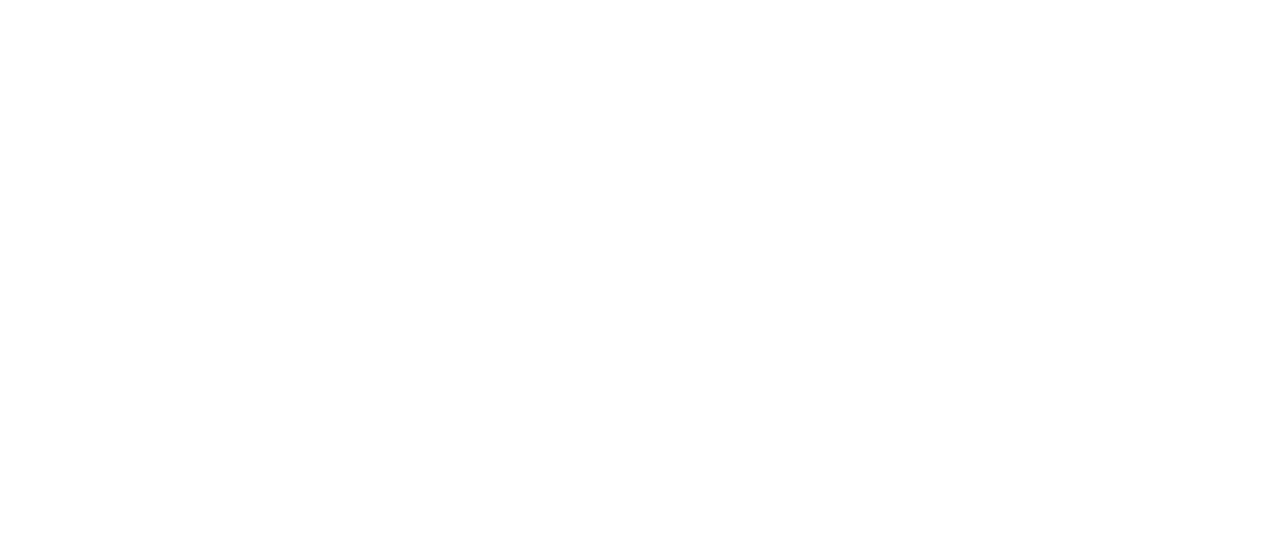
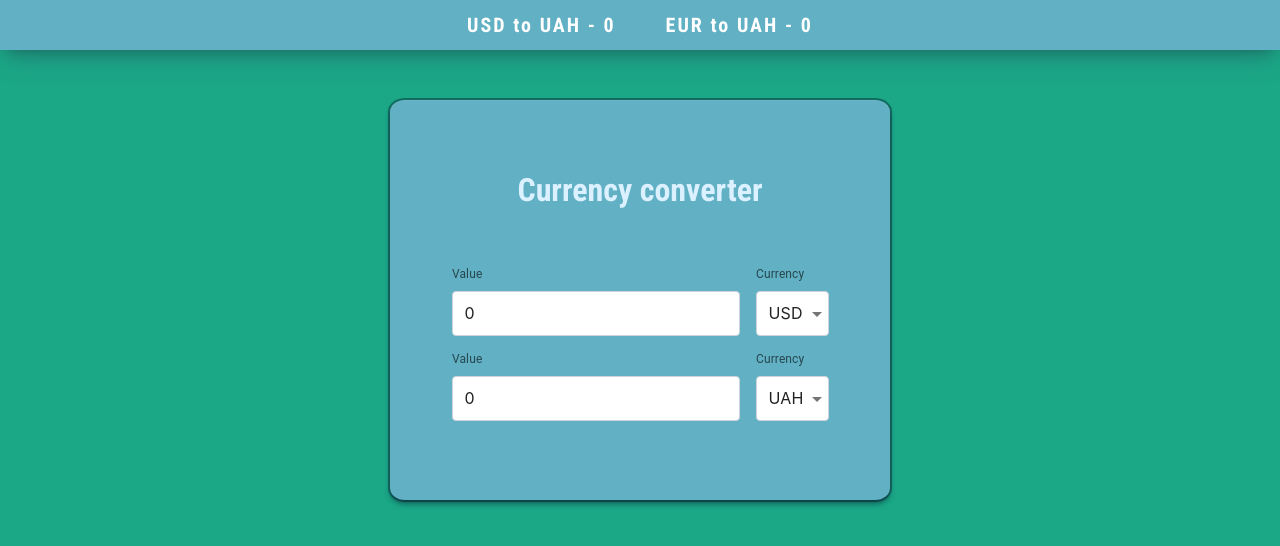
Before and after one commit to h4p4l4/currency-converter, a React (Create React App) app: page / in a window 1280 px wide. Shown: the top 546 px of the page. Built offline with nearby package versions, Linux system fonts and the light colour scheme; no server answers.

Commit message:
initial commit

```diff
--- a/package.json
+++ b/package.json
@@ -3,6 +3,9 @@
   "version": "0.1.0",
   "private": true,
   "dependencies": {
+    "@emotion/react": "^11.10.4",
+    "@emotion/styled": "^11.10.4",
+    "@mui/material": "^5.10.9",
     "@testing-library/jest-dom": "^5.16.5",
     "@testing-library/react": "^13.4.0",
     "@testing-library/user-event": "^13.5.0",
--- a/public/index.html
+++ b/public/index.html
@@ -3,6 +3,9 @@
   <head>
     <meta charset="utf-8" />
     <link rel="icon" href="%PUBLIC_URL%/favicon.ico" />
+    <link rel="preconnect" href="https://fonts.googleapis.com">
+    <link rel="preconnect" href="https://fonts.gstatic.com" crossorigin>
+    <link href="https://fonts.googleapis.com/css2?family=Roboto+Condensed:wght@300;400;700&display=swap" rel="stylesheet">
     <meta name="viewport" content="width=device-width, initial-scale=1" />
     <meta name="theme-color" content="#000000" />
     <meta
--- a/src/App.scss
+++ b/src/App.scss
@@ -0,0 +1,49 @@
+body {
+  font-family: 'Roboto Condensed', sans-serif;
+  background-color: #1BA887;
+}
+
+body, p, h1 {
+  margin: 0;
+}
+
+.header {
+  display: flex;
+  gap: 50px;
+  justify-content: center;
+  align-items: center;
+  width: 100%;
+  height: 50px;
+  background-color: #61B0C4;
+  margin-bottom: 50px;
+  box-shadow: rgba(50, 50, 93, 0.25) 0px 13px 27px -5px, rgba(0, 0, 0, 0.3) 0px 8px 16px -8px;
+
+  &__text {
+    color: white;
+    font-weight: 600;
+    font-size: 20px;
+    letter-spacing: 2px;
+  }
+}
+
+.main {
+  display: flex;
+  flex-direction: column;
+  justify-content: center;
+  align-items: center;
+  width: 500px;
+  margin: auto;
+  height: 400px;
+  border-radius: 3%;
+  background-color: #61B0C4;
+  box-shadow: rgba(6, 24, 44, 0.4) 0px 0px 0px 2px, rgba(6, 24, 44, 0.65) 0px 4px 6px -1px, rgba(255, 255, 255, 0.08) 0px 1px 0px inset;
+
+  &__title {
+    color: #DCF1FF;
+    margin-bottom: 50px;
+  }
+}
+
+.currencyField {
+  width: 50px;
+}
--- a/src/App.tsx
+++ b/src/App.tsx
@@ -1,9 +1,150 @@
-import React from 'react';
+import React, {useState} from 'react';
 import './App.scss';
+import './api';
+import {convert} from './api';
+import FormControl from '@mui/material/FormControl';
+import {BootstrapInput} from './BootstrapInput';
+import InputLabel from '@mui/material/InputLabel';
+import {NativeSelect} from '@mui/material';
 
 function App() {
+    const [UsdUahRate, setUsdUahRate] = useState(0);
+    const [EurUahRate, setEurUahRate] = useState(0);
+    const [UsdEurRate, setUsdEurRate] = useState(0);
+    const [firstCurrency, setFirstCurrency] = useState('USD');
+    const [secondCurrency, setSecondCurrency] = useState('UAH');
+    const [firstInputValue, setFirstInputValue] = useState(0);
+    const [secondInputValue, setSecondInputValue] = useState(0);
+
+    convert('USD', 'UAH', setUsdUahRate);
+    convert('EUR', 'UAH', setEurUahRate);
+    convert('USD', 'EUR', setUsdEurRate);
+
+    const handleFirstCurrencyChange = (value: any) => {
+        setFirstCurrency(value);
+    };
+
+    const handleSecondCurrencyChange = (value: any) => {
+        setSecondCurrency(value);
+    };
+
+    const handleFirstInputChange = (value: any) => {
+        setFirstInputValue(value); //value = 1
+        console.log(firstInputValue); //0
+        const calculated = calculateValue(firstInputValue, firstCurrency, secondCurrency); //первым параметром туда
+        //передаётся 0, соответственно возвращается тоже 0. Нужное значение передаётся только при повторном вызове handleFirstInputChange
+        setSecondInputValue(calculated);
+        console.log(secondInputValue); //Должно быть 36.41, на деле 0
+    };
+    const handleSecondInputChange = (value: any) => {
+        setSecondInputValue(value);
+    };
+
+    const calculateValue = (value: number, first: string, second: string): number => {
+        const UsdToUah = +value * UsdUahRate;
+        const UsdToEur = +value * UsdEurRate;
+        const UahToUsd = +value / UsdUahRate;
+        const UahToEur = +value / EurUahRate;
+        const EurToUsd = +value / UsdEurRate;
+        const EurToUah = +value * EurUahRate;
+
+        if (first === 'USD') {
+            switch (second) {
+            case 'UAH':
+                return UsdToUah;
+            case 'EUR':
+                return UsdToEur;
+            default:
+                return value;
+            }
+        }
+
+        if (first === 'UAH') {
+            switch (second) {
+            case 'USD':
+                return UahToUsd;
+            case 'EUR':
+                return UahToEur;
+            default:
+                return value;
+            }
+        }
+
+        if (first === 'EUR') {
+            switch (second) {
+            case 'UAH':
+                return EurToUah;
+            case 'USD':
+                return EurToUsd;
+            default:
+                return value;
+            }
+        }
+
+        return 0;
+    };
+
     return (
         <div className="App">
+            <header className="header">
+                <p className="header__text">USD to UAH - {UsdUahRate}</p>
+                <p className="header__text">EUR to UAH - {EurUahRate}</p>
+            </header>
+
+            <div className="main">
+                <h1 className="main__title">Currency converter</h1>
+                <div>
+                    <FormControl sx={{ m: 1 }} variant="standard">
+                        <InputLabel htmlFor="demo-customized-textbox">Value</InputLabel>
+                        <BootstrapInput
+                            id="demo-customized-textbox"
+                            value={firstInputValue}
+                            onChange={e => handleFirstInputChange(e.target.value)}
+                            type="number"
+                        />
+                    </FormControl>
+
+                    <FormControl sx={{ m: 1 }} variant="standard">
+                        <InputLabel htmlFor="demo-customized-select-native">Currency</InputLabel>
+                        <NativeSelect
+                            id="demo-customized-select-native"
+                            value={firstCurrency}
+                            onChange={e => handleFirstCurrencyChange(e.target.value)}
+                            input={<BootstrapInput />}
+                        >
+                            <option value={'USD'}>USD</option>
+                            <option value={'UAH'}>UAH</option>
+                            <option value={'EUR'}>EUR</option>
+                        </NativeSelect>
+                    </FormControl>
+                </div>
+
+                <div>
+                    <FormControl sx={{ m: 1 }} variant="standard">
+                        <InputLabel htmlFor="demo-customized-textbox">Value</InputLabel>
+                        <BootstrapInput
+                            id="demo-customized-textbox"
+                            value={secondInputValue}
+                            onChange={e => handleSecondInputChange(e.target.value)}
+                            type="number"
+                        />
+                    </FormControl>
+
+                    <FormControl sx={{ m: 1 }} variant="standard">
+                        <InputLabel htmlFor="demo-customized-select-native">Currency</InputLabel>
+                        <NativeSelect
+                            id="demo-customized-select-native"
+                            value={secondCurrency}
+                            onChange={e => handleSecondCurrencyChange(e.target.value)}
+                            input={<BootstrapInput />}
+                        >
+                            <option value={'USD'}>USD</option>
+                            <option value={'UAH'}>UAH</option>
+                            <option value={'EUR'}>EUR</option>
+                        </NativeSelect>
+                    </FormControl>
+                </div>
+            </div>
         </div>
     );
 }
--- /dev/null
+++ b/src/BootstrapInput.ts
@@ -0,0 +1,35 @@
+import { styled } from '@mui/material/styles';
+import InputBase from '@mui/material/InputBase';
+
+export const BootstrapInput = styled(InputBase)(({ theme }) => ({
+    'label + &': {
+        marginTop: theme.spacing(3),
+    },
+    '& .MuiInputBase-input': {
+        borderRadius: 4,
+        position: 'relative',
+        backgroundColor: theme.palette.background.paper,
+        border: '1px solid #ced4da',
+        fontSize: 16,
+        padding: '10px 26px 10px 12px',
+        transition: theme.transitions.create(['border-color', 'box-shadow']),
+        // Use the system font instead of the default Roboto font.
+        fontFamily: [
+            '-apple-system',
+            'BlinkMacSystemFont',
+            '"Segoe UI"',
+            'Roboto',
+            '"Helvetica Neue"',
+            'Arial',
+            'sans-serif',
+            '"Apple Color Emoji"',
+            '"Segoe UI Emoji"',
+            '"Segoe UI Symbol"',
+        ].join(','),
+        '&:focus': {
+            borderRadius: 4,
+            borderColor: '#80bdff',
+            boxShadow: '0 0 0 0.2rem rgba(0,123,255,.25)',
+        },
+    },
+}));
--- /dev/null
+++ b/src/api.tsx
@@ -0,0 +1,17 @@
+const BASE_URL = 'https://currency-converter-by-api-ninjas.p.rapidapi.com';
+
+export const convert = (firstCurrency: string, secondCurrency: string, setRate: CallableFunction) => {
+    const options = {
+        method: 'GET',
+        headers: {
+            'X-RapidAPI-Key': 'eb425f0b20msh764f5a488cc4ee3p1cd772jsn116ca89b725f',
+            'X-RapidAPI-Host': 'currency-converter-by-api-ninjas.p.rapidapi.com'
+        }
+    };
+
+    fetch(`${BASE_URL}/v1/convertcurrency?have=${firstCurrency}&want=${secondCurrency}&amount=1`, options)
+        .then(response => response.json())
+        .then(response => setRate(response.new_amount))
+        .catch(err => console.error(err));
+
+};
```
Also changed, not shown: 2 other files (tests, documents, lock files or other folders).
